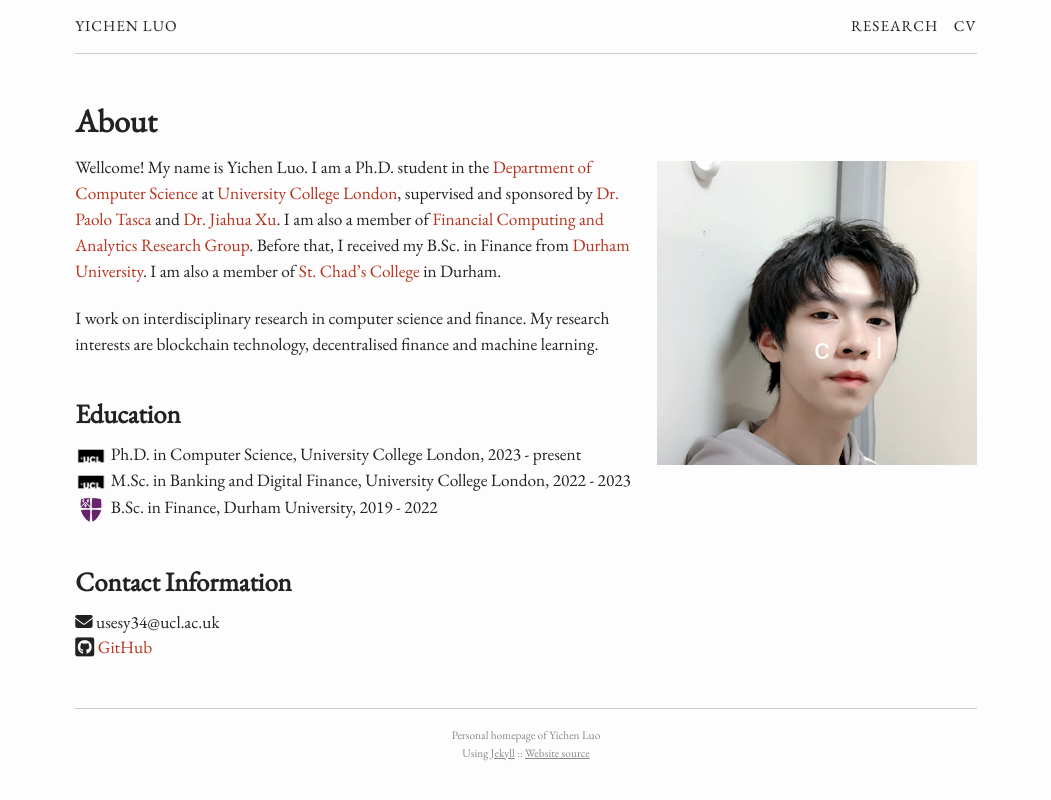
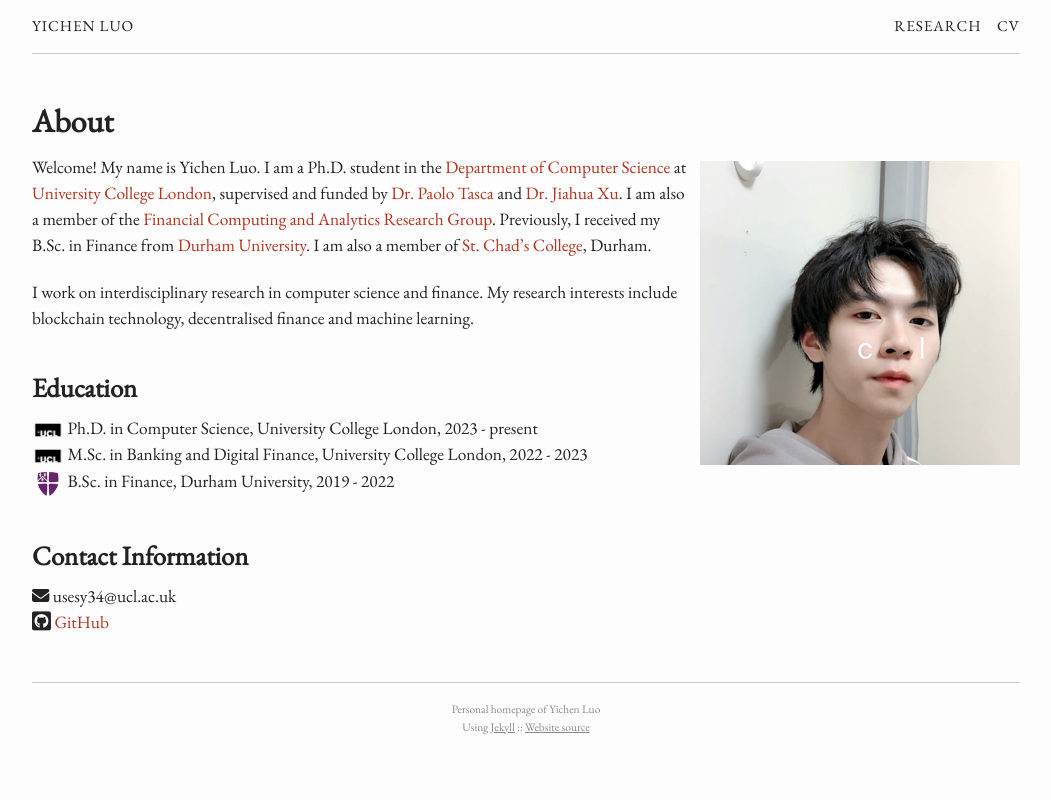
Before and after one commit to lyc0603/lyc0603.github.io, a Jekyll site: the page built from index.md, in a window 1280 px wide. Shown: the top 800 px of the page, without its empty margins (114-1165 px from the left). Built offline with Jekyll 4.4.1, drawn with Linux system fonts in a browser that asks for light colours.

Commit message:
modify about

```diff
--- a/css/main.scss
+++ b/css/main.scss
@@ -30,7 +30,7 @@ $header-hover-url: $url-color;
 $line-color: $grey-light;
 
 // Width of the content area
-$content-width: 55em;
+$content-width: 60em;
 $content-min-width: 15em;
 $mobile: 32em;
 $desktop: 50em;
--- a/index.md
+++ b/index.md
@@ -6,9 +6,9 @@ permalink: /
 
 {% include image.html url="assets/images/photo.png" caption="" max_width="300px" align="right" %}
 
-Wellcome! My name is Yichen Luo. I am a Ph.D. student in the [Department of Computer Science](https://www.ucl.ac.uk/computer-science/ucl-computer-science) at [University College London](https://www.ucl.ac.uk/), supervised and sponsored by [Dr. Paolo Tasca](https://www.paolotasca.com/) and [Dr. Jiahua Xu](https://jiahua-xu.com/). I am also a member of [Financial Computing and Analytics Research Group](https://www.ucl.ac.uk/computer-science/research/research-groups/financial-computing-and-analytics). Before that, I received my B.Sc. in Finance from [Durham University](https://www.dur.ac.uk/). I am also a member of [St. Chad's College](https://www.stchads.ac.uk/) in Durham.
+Welcome! My name is Yichen Luo. I am a Ph.D. student in the [Department of Computer Science](https://www.ucl.ac.uk/computer-science/ucl-computer-science) at [University College London](https://www.ucl.ac.uk/), supervised and funded by [Dr. Paolo Tasca](https://www.paolotasca.com/) and [Dr. Jiahua Xu](https://jiahua-xu.com/). I am also a member of the [Financial Computing and Analytics Research Group](https://www.ucl.ac.uk/computer-science/research/research-groups/financial-computing-and-analytics). Previously, I received my B.Sc. in Finance from [Durham University](https://www.dur.ac.uk/). I am also a member of [St. Chad's College](https://www.stchads.ac.uk/), Durham.
 
-I work on interdisciplinary research in computer science and finance. My research interests are blockchain technology, decentralised finance and machine learning.
+I work on interdisciplinary research in computer science and finance. My research interests include blockchain technology, decentralised finance and machine learning.
 
 <h2> Education </h2>
 <img src="assets/images/ucl.png" alt="ucl-icon-1" height="16" width="32"> Ph.D. in Computer Science, University College London, 2023 - present <br />
```
Also changed, not shown: cv.md (+0 -2 lines), 1 other file.
